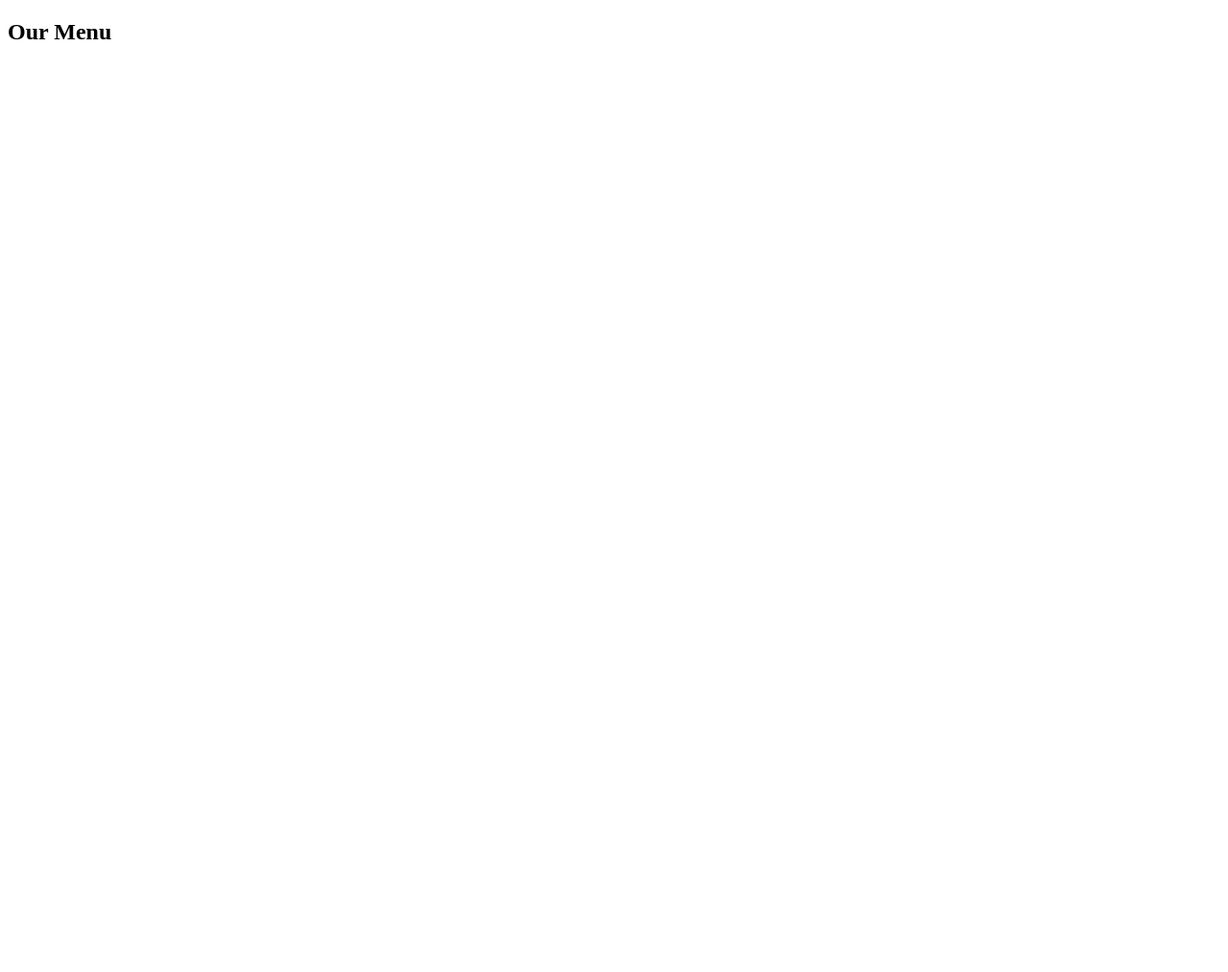
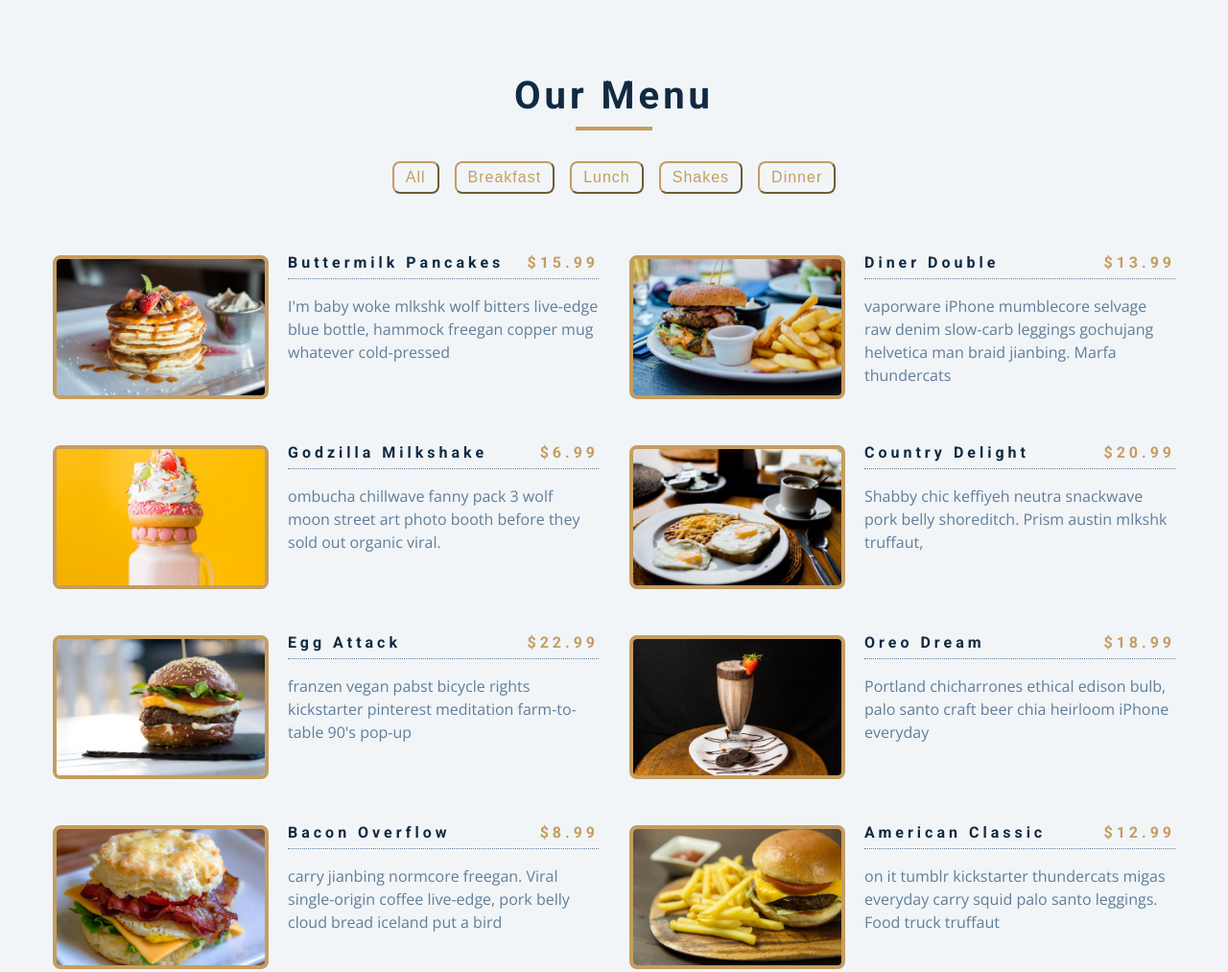
Before and after one commit to Alcrro/Entry-Level-Projects, a plain HTML site: page MenuApp/index.html in a window 1280 px wide. Shown: the top 1013 px of the page at 96% size. Before the commit the page ends 800 px from the top, so only its background shows below. Drawn offline with nearby package versions, Linux system fonts and the light colour scheme; the site is published under a folder, as on GitHub Pages, so addresses that start at the root find nothing.

Commit message:
Update index.html

```diff
--- a/MenuApp/index.html
+++ b/MenuApp/index.html
@@ -10,7 +10,7 @@
       href="https://cdnjs.cloudflare.com/ajax/libs/font-awesome/5.14.0/css/all.min.css"
     />
     <!-- styles -->
-    <link rel="stylesheet" href="/menu/style.css" />
+    <link rel="stylesheet" href="./menu/style.css" />
   </head>
   <body>
     <section class="menu">
@@ -44,6 +44,6 @@
       </div>
     </section>
     <!-- javascript -->
-    <script src="/menu/app.js"></script>
+    <script src="./menu/app.js"></script>
   </body>
 </html>
```
Lines whose indentation alone changed are shown as unchanged.
